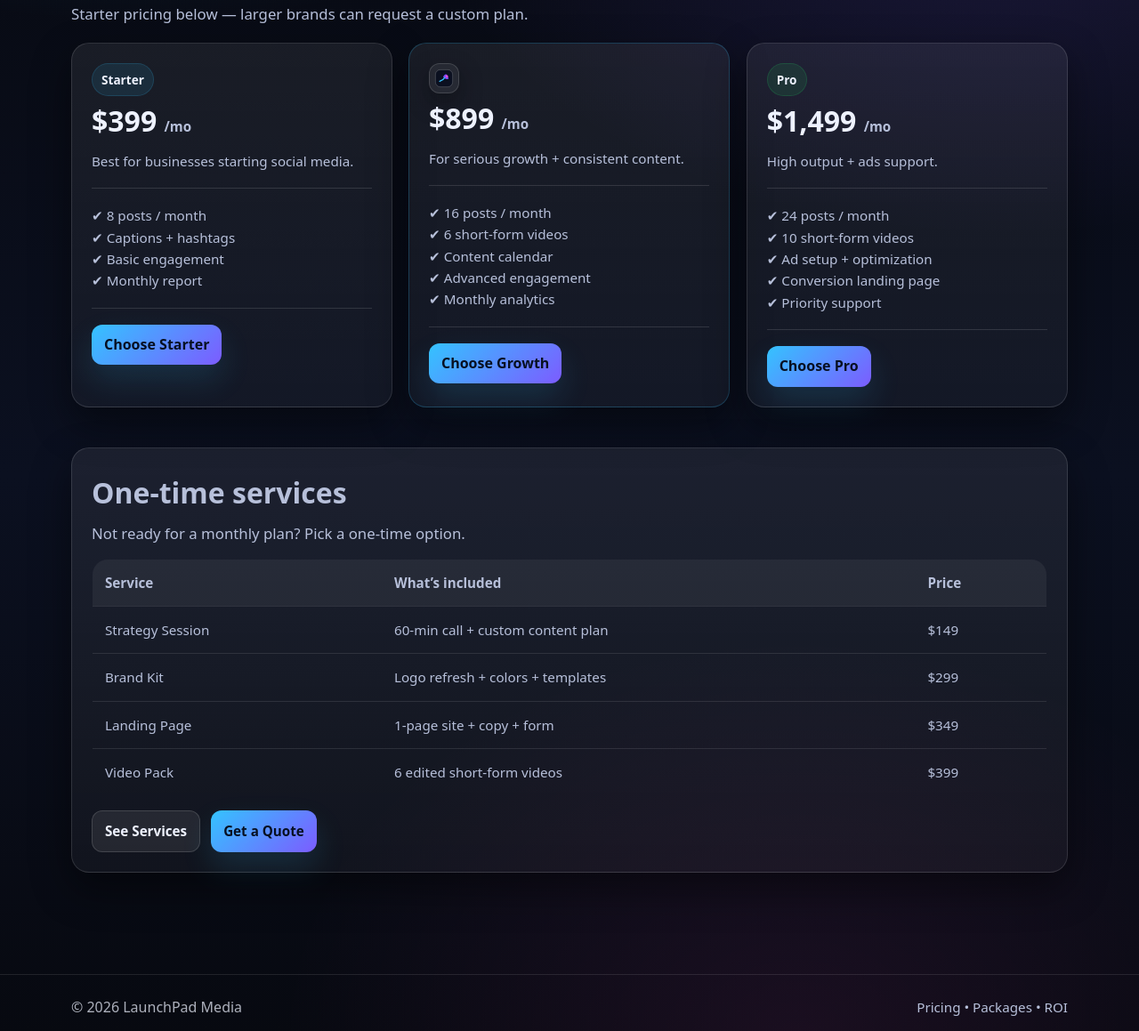
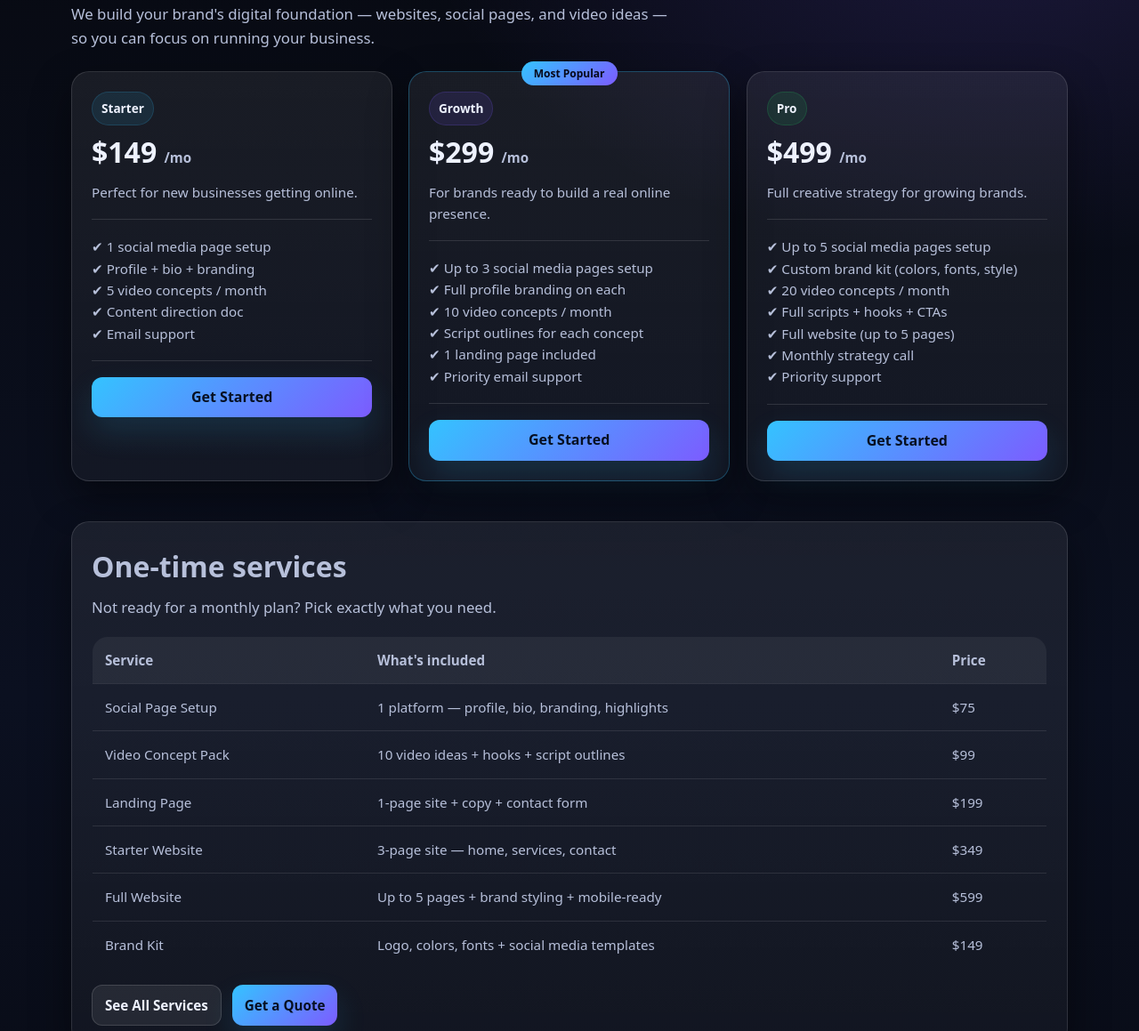
Before and after one commit to kaielrom-tech/LaunchPadMedia, a plain HTML site: page pricing.html in a window 1280 px wide. Shown: the part 240-1399 px from the top of the page at 89% size. Drawn offline with Linux system fonts and the light colour scheme.

Commit message:
Update pricing.html

```diff
--- a/pricing.html
+++ b/pricing.html
@@ -13,9 +13,6 @@
     <a class="brand" href="index.html">
       <span class="brand-logo" aria-hidden="true">
         <svg viewBox="0 0 24 24" fill="none">
-          <path d="M6 16c2-4 5-7 10-10" stroke="url(#g)" stroke-width="2.4" stroke-linecap="round"/>
-          <path d="M14.5 5.5c3.2 1.6 4.9 5 4.3 9.1-4.1.6-7.5-1.1-9.1-4.3 1-2.2 2.4-3.7 4.8-4.8Z"
-                fill="url(#g)" opacity="0.95"/>
           <defs>
             <linearGradient id="g" x1="0" y1="0" x2="1" y2="1">
               <stop offset="0" stop-color="#34c3ff"/>
@@ -23,6 +20,9 @@
               <stop offset="1" stop-color="#ff4fd8"/>
             </linearGradient>
           </defs>
+          <path d="M6 16c2-4 5-7 10-10" stroke="url(#g)" stroke-width="2.4" stroke-linecap="round"/>
+          <path d="M14.5 5.5c3.2 1.6 4.9 5 4.3 9.1-4.1.6-7.5-1.1-9.1-4.3 1-2.2 2.4-3.7 4.8-4.8Z"
+                fill="url(#g)" opacity="0.95"/>
         </svg>
       </span>
       LaunchPad Media
@@ -41,114 +41,130 @@
 <main>
   <section class="section">
     <div class="container">
+
       <div class="kicker reveal-left">Pricing</div>
       <h1 class="h1 reveal-left delay-1">Simple packages. Clear results.</h1>
-      <p class="lead reveal-left delay-2">Starter pricing below — larger brands can request a custom plan.</p>
+      <p class="lead reveal-left delay-2">
+        We build your brand's digital foundation — websites, social pages, and video ideas —
+        so you can focus on running your business.
+      </p>
 
-      <div class="grid three" style="margin-top:18px;">
+      <!-- MONTHLY PLANS -->
+      <div class="grid three" style="margin-top:24px;">
+
+        <!-- Starter -->
         <div class="card reveal-left">
           <span class="badge">Starter</span>
-          <h2 class="h2" style="margin-top:10px;">$399 <span class="small">/mo</span></h2>
-          <p class="small">Best for businesses starting social media.</p>
+          <h2 class="h2" style="margin-top:12px;">$149 <span class="small">/mo</span></h2>
+          <p class="small">Perfect for new businesses getting online.</p>
           <div class="hr"></div>
-          <p class="small">✔ 8 posts / month</p>
-          <p class="small">✔ Captions + hashtags</p>
-          <p class="small">✔ Basic engagement</p>
-          <p class="small">✔ Monthly report</p>
+          <p class="small">✔ 1 social media page setup</p>
+          <p class="small">✔ Profile + bio + branding</p>
+          <p class="small">✔ 5 video concepts / month</p>
+          <p class="small">✔ Content direction doc</p>
+          <p class="small">✔ Email support</p>
           <div class="hr"></div>
-          <a class="btn" href="contact.html">Choose Starter</a>
+          <a class="btn" href="contact.html" style="width:100%; justify-content:center;">Get Started</a>
         </div>
 
-        <div class="card reveal" style="border-color: rgba(52,195,255,.22);">
-        <span class="brand-logo">
-  <svg viewBox="0 0 32 32" xmlns="http://www.w3.org/2000/svg">
-    <!-- Square -->
-    <rect x="2" y="2" width="28" height="28" rx="8" fill="#0b1020" stroke="#ffffff" stroke-opacity="0.25"/>
-
-    <!-- Rocket body -->
-    <path d="M19 9c3 2 4.5 5 4 8.5-3.5.5-6.5-1-8.5-4 1-2 2.5-3.5 4.5-4.5Z"
-          fill="#7c4dff"/>
-
-    <!-- Rocket trail -->
-    <path d="M9 21c3-1 6-3 8-6"
-          stroke="#34c3ff"
-          stroke-width="2"
-          stroke-linecap="round"/>
-
-    <!-- Accent -->
-    <circle cx="20.5" cy="13" r="2" fill="#ff4fd8"/>
-  </svg>
-</span>
-          <h2 class="h2" style="margin-top:10px;">$899 <span class="small">/mo</span></h2>
-          <p class="small">For serious growth + consistent content.</p>
+        <!-- Growth (featured) -->
+        <div class="card reveal" style="border-color: rgba(52,195,255,.3); position:relative;">
+          <div style="position:absolute; top:-12px; left:50%; transform:translateX(-50%); background:linear-gradient(135deg,#34c3ff,#7c5cff); color:#07091a; font-size:.75rem; font-weight:900; padding:4px 14px; border-radius:999px; white-space:nowrap;">Most Popular</div>
+          <span class="badge purple">Growth</span>
+          <h2 class="h2" style="margin-top:12px;">$299 <span class="small">/mo</span></h2>
+          <p class="small">For brands ready to build a real online presence.</p>
           <div class="hr"></div>
-          <p class="small">✔ 16 posts / month</p>
-          <p class="small">✔ 6 short-form videos</p>
-          <p class="small">✔ Content calendar</p>
-          <p class="small">✔ Advanced engagement</p>
-          <p class="small">✔ Monthly analytics</p>
+          <p class="small">✔ Up to 3 social media pages setup</p>
+          <p class="small">✔ Full profile branding on each</p>
+          <p class="small">✔ 10 video concepts / month</p>
+          <p class="small">✔ Script outlines for each concept</p>
+          <p class="small">✔ 1 landing page included</p>
+          <p class="small">✔ Priority email support</p>
           <div class="hr"></div>
-          <a class="btn" href="contact.html">Choose Growth</a>
+          <a class="btn" href="contact.html" style="width:100%; justify-content:center;">Get Started</a>
         </div>
 
+        <!-- Pro -->
         <div class="card reveal-right">
           <span class="badge green">Pro</span>
-          <h2 class="h2" style="margin-top:10px;">$1,499 <span class="small">/mo</span></h2>
-          <p class="small">High output + ads support.</p>
+          <h2 class="h2" style="margin-top:12px;">$499 <span class="small">/mo</span></h2>
+          <p class="small">Full creative strategy for growing brands.</p>
           <div class="hr"></div>
-          <p class="small">✔ 24 posts / month</p>
-          <p class="small">✔ 10 short-form videos</p>
-          <p class="small">✔ Ad setup + optimization</p>
-          <p class="small">✔ Conversion landing page</p>
+          <p class="small">✔ Up to 5 social media pages setup</p>
+          <p class="small">✔ Custom brand kit (colors, fonts, style)</p>
+          <p class="small">✔ 20 video concepts / month</p>
+          <p class="small">✔ Full scripts + hooks + CTAs</p>
+          <p class="small">✔ Full website (up to 5 pages)</p>
+          <p class="small">✔ Monthly strategy call</p>
           <p class="small">✔ Priority support</p>
           <div class="hr"></div>
-          <a class="btn" href="contact.html">Choose Pro</a>
+          <a class="btn" href="contact.html" style="width:100%; justify-content:center;">Get Started</a>
         </div>
+
       </div>
 
+      <!-- ONE-TIME SERVICES -->
       <div class="section small">
         <div class="card reveal">
           <h2 class="h2">One-time services</h2>
-          <p class="lead">Not ready for a monthly plan? Pick a one-time option.</p>
-          <div style="margin-top:14px;"></div>
+          <p class="lead">Not ready for a monthly plan? Pick exactly what you need.</p>
+          <div style="margin-top:18px;"></div>
 
           <table>
             <thead>
               <tr>
                 <th>Service</th>
-                <th>What’s included</th>
+                <th>What's included</th>
                 <th>Price</th>
               </tr>
             </thead>
             <tbody>
               <tr>
-                <td>Strategy Session</td>
-                <td>60-min call + custom content plan</td>
-                <td>$149</td>
+                <td>Social Page Setup</td>
+                <td>1 platform — profile, bio, branding, highlights</td>
+                <td>$75</td>
+              </tr>
+              <tr>
+                <td>Video Concept Pack</td>
+                <td>10 video ideas + hooks + script outlines</td>
+                <td>$99</td>
+              </tr>
+              <tr>
+                <td>Landing Page</td>
+                <td>1-page site + copy + contact form</td>
+                <td>$199</td>
+              </tr>
+              <tr>
+                <td>Starter Website</td>
+                <td>3-page site — home, services, contact</td>
+                <td>$349</td>
+              </tr>
+              <tr>
+                <td>Full Website</td>
+                <td>Up to 5 pages + brand styling + mobile-ready</td>
+                <td>$599</td>
               </tr>
               <tr>
                 <td>Brand Kit</td>
-                <td>Logo refresh + colors + templates</td>
-                <td>$299</td>
-              </tr>
-              <tr>
-                <td>Landing Page</td>
-                <td>1-page site + copy + form</td>
-                <td>$349</td>
-              </tr>
-              <tr>
-                <td>Video Pack</td>
-                <td>6 edited short-form videos</td>
-                <td>$399</td>
+                <td>Logo, colors, fonts + social media templates</td>
+                <td>$149</td>
               </tr>
             </tbody>
           </table>
 
-          <div style="margin-top:16px; display:flex; gap:12px; flex-wrap:wrap;">
-            <a class="btn secondary" href="services.html">See Services</a>
+          <div style="margin-top:18px; display:flex; gap:12px; flex-wrap:wrap;">
+            <a class="btn secondary" href="services.html">See All Services</a>
             <a class="btn" href="contact.html">Get a Quote</a>
           </div>
         </div>
+      </div>
+
+      <!-- BOTTOM CTA -->
+      <div class="card reveal" style="text-align:center; padding:40px 22px;">
+        <div class="kicker" style="margin-bottom:10px;">Not sure what you need?</div>
+        <h2 class="h2" style="margin:0 auto 12px;">Let's figure it out together.</h2>
+        <p class="lead" style="margin:0 auto 22px;">Tell us your goal and we'll recommend the right package — no pressure.</p>
+        <a class="btn" href="contact.html">Talk to Us →</a>
       </div>
 
     </div>
```
